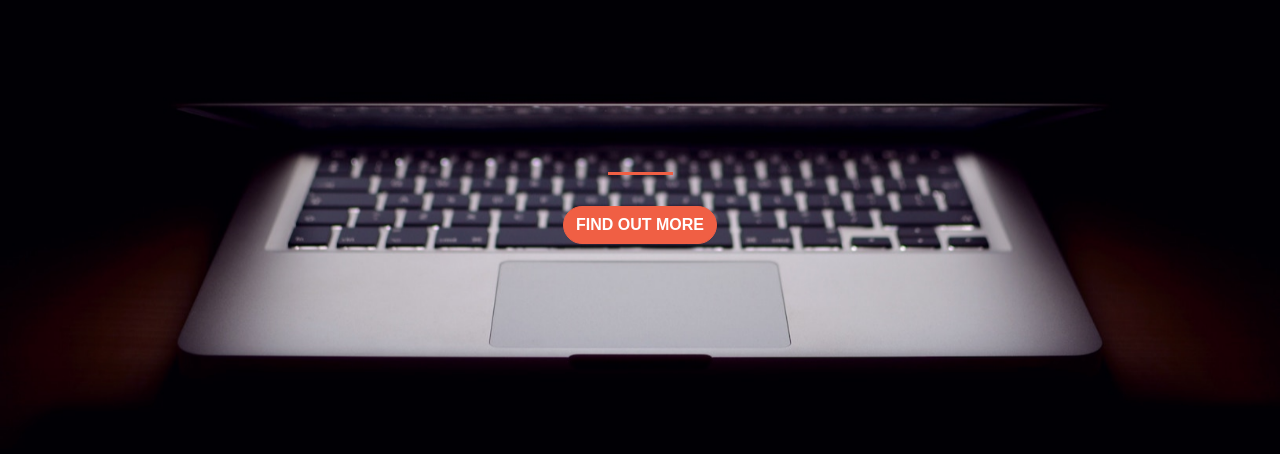
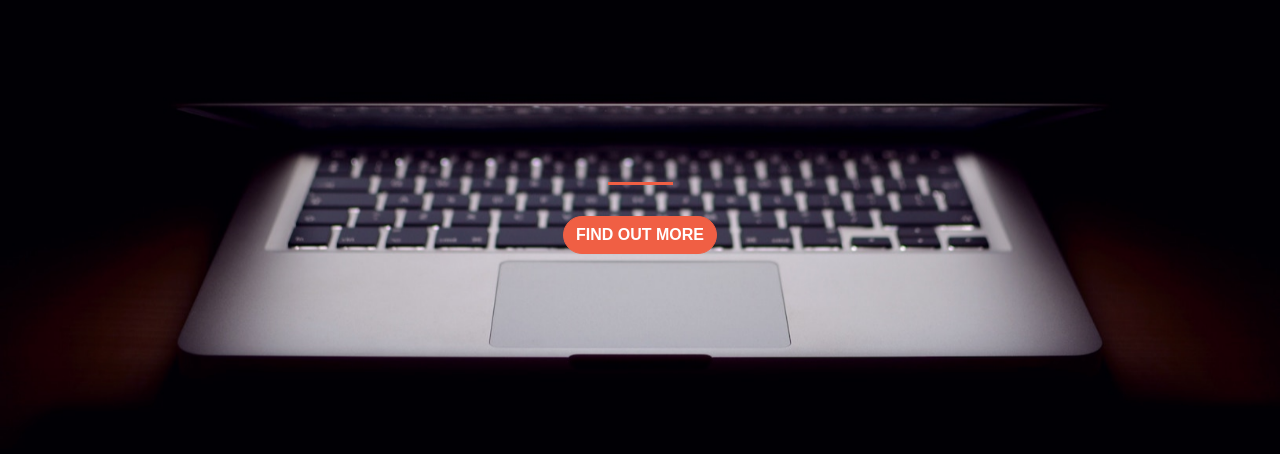
Before and after one commit to JustynaBrzozowska1/sturtup, a plain HTML site: page index.html in a window 1280 px wide. Shown: the part 210-664 px from the top of the page. Drawn offline with nearby package versions, Linux system fonts and the light colour scheme; a web font is replaced by a local one.

Commit message:
Add files via upload

```diff
--- a/HELLO.CSS
+++ b/HELLO.CSS
@@ -33,11 +33,11 @@ hr {
 .buffer {
   height: 10rem;
   position: relative;
-top: 65px;
+top: 75px;
 left: 0px;
 margin-left: 0%;
 margin-right: 0%;
-margin-top: 65px;
+margin-top: 75px;
 margin-bottom: 10px;
 }
 .btn {
```
